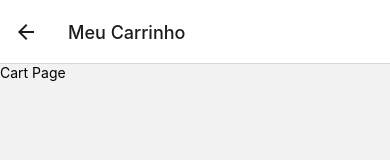
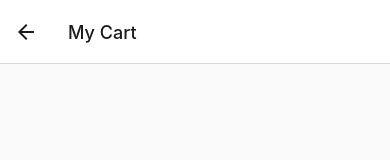
Before and after one commit to lewiscastanhal/TheMarche, a React Native app: screen /Cart in a window 390 px wide. Shown: the top 160 px of the page. Built offline with nearby package versions, Linux system fonts and the light colour scheme.

Commit message:
product list - error handleIncrease

```diff
--- /dev/null
+++ b/src/components/CardItem/index.js
@@ -0,0 +1,69 @@
+import { useState } from 'react';
+import { View, Text, StyleSheet, TouchableOpacity } from 'react-native';
+
+export default function CardItem({ data, addAmount }) {
+   const [amount, setAmount] = useState(data?.amount)
+
+   function handleIncrease(){
+      addAmount();
+     setAmount(item => item + 1)
+   }
+
+   return (
+      <View style={styles.container}>
+      <View>
+        <Text style={styles.title}>{data.name}</Text>
+         <Text style={styles.price}>€ {data.price}</Text>
+         </View>
+
+      <View style={styles.amountContainer}>
+         <TouchableOpacity style={styles.buttonAdd}>
+            <Text>-</Text>
+         </TouchableOpacity>
+
+         <Text style={styles.amount}>{amount}</Text>
+
+         <TouchableOpacity style={styles.buttonAdd} onPress={handleIncrease}>
+            <Text>+</Text>
+         </TouchableOpacity>
+      </View>
+
+      </View>
+
+   );
+}
+
+const styles = StyleSheet.create({
+   container: {
+      borderWidth: 1,
+      borderColor: '#DFDFDF',
+      borderRadius: 2,
+      marginBottom: 14,
+      padding: 8,
+      backgroundColor: "#FFFFFF"
+   },
+   title: {
+      fontWeight: 'bold',
+      fontSize: 18,
+   },
+   price: {
+      fontSize: 16,
+   },
+   amountContainer: {
+      marginTop: 14,
+      marginBottom: 14,
+      flexDirection: 'row',
+      alignItems: 'center',
+   },
+   buttonAdd: {
+      backgroundColor: "#77B928",
+      padding: 6,
+      paddingLeft: 14,
+      paddingRight: 14,
+      borderRadius: 4,
+   },
+   amount: {
+      marginLeft: 14,
+      marginRight: 14,
+   },
+})
--- a/src/contexts/CartContext.js
+++ b/src/contexts/CartContext.js
@@ -2,13 +2,22 @@ import React, { useState, createContext } from 'react'
 
 export const CartContext = createContext({});
 
-function CartProvider({ children }){
+function CartProvider({ children }) {
     const [cart, setCart] = useState([]);
 
-    function additemCart(newItem){
-        const indexItem = cart.findIndex(item => item.id == newItem.id)
+    function additemCart(newItem) {
+        const indexItem = cart.findIndex(item => item.id === newItem.id)
 
-        if(indexItem !== -1){
+        if (indexItem !== -1) {
+            // console.log("This item is already in the cart")
+            let cartList = cart;
+
+            cartList[indexItem].amount = cartList[indexItem].amount + 1;
+
+            cartList[indexItem].total = cartList[indexItem].amount * cartList[indexItem].price;
+
+            setCart(cartList)
+            return;
         }
 
         let data = {
@@ -18,7 +27,7 @@ function CartProvider({ children }){
         }
 
         setCart(products => [...products, data])
-        console.log([...cart, data])
+
     }
     return (
         <CartContext.Provider
--- a/src/pages/Cart/index.js
+++ b/src/pages/Cart/index.js
@@ -1,15 +1,34 @@
-import { View, Text, StyleSheet } from 'react-native'
+import { useContext } from 'react'
+import { View, Text, StyleSheet, FlatList } from 'react-native'
+import { CartContext } from '../../contexts/CartContext'
+import CardItem from '../../components/CardItem'
 
-export default function Cart(){
-    return(
+export default function Cart() {
+    const { cart, addItemCart } = useContext(CartContext);
+
+    return (
         <View style={styles.container}>
-            <Text>Cart Page</Text>
+            <FlatList
+                data={cart}
+                showsVerticalScrollIndicator={false}
+                keyExtractor={(item) => String(item.id)}
+                renderItem={({ item }) => (
+                    <CardItem
+                    data={item}
+                    addAmount={ () => addItemCart(item) }
+                    />
+                )}
+            />
         </View>
     )
 }
 
 const styles = StyleSheet.create({
-    container:{
-        flex:1,
+    container: {
+        flex: 1,
+        backgroundColor: "#FAFAFA",
+        paddingStart: 14,
+        paddingEnd: 14,
+        paddingTop: 14,
     },
 })
--- a/src/routes/index.js
+++ b/src/routes/index.js
@@ -19,7 +19,7 @@ export default function Routes(){
             name="Cart"
             component={Cart}
             options={{
-                headerTitle: 'Meu Carrinho',
+                headerTitle: 'My Cart',
             }}
             />
         </Stack.Navigator>
```
Lines whose indentation alone changed are shown as unchanged.
